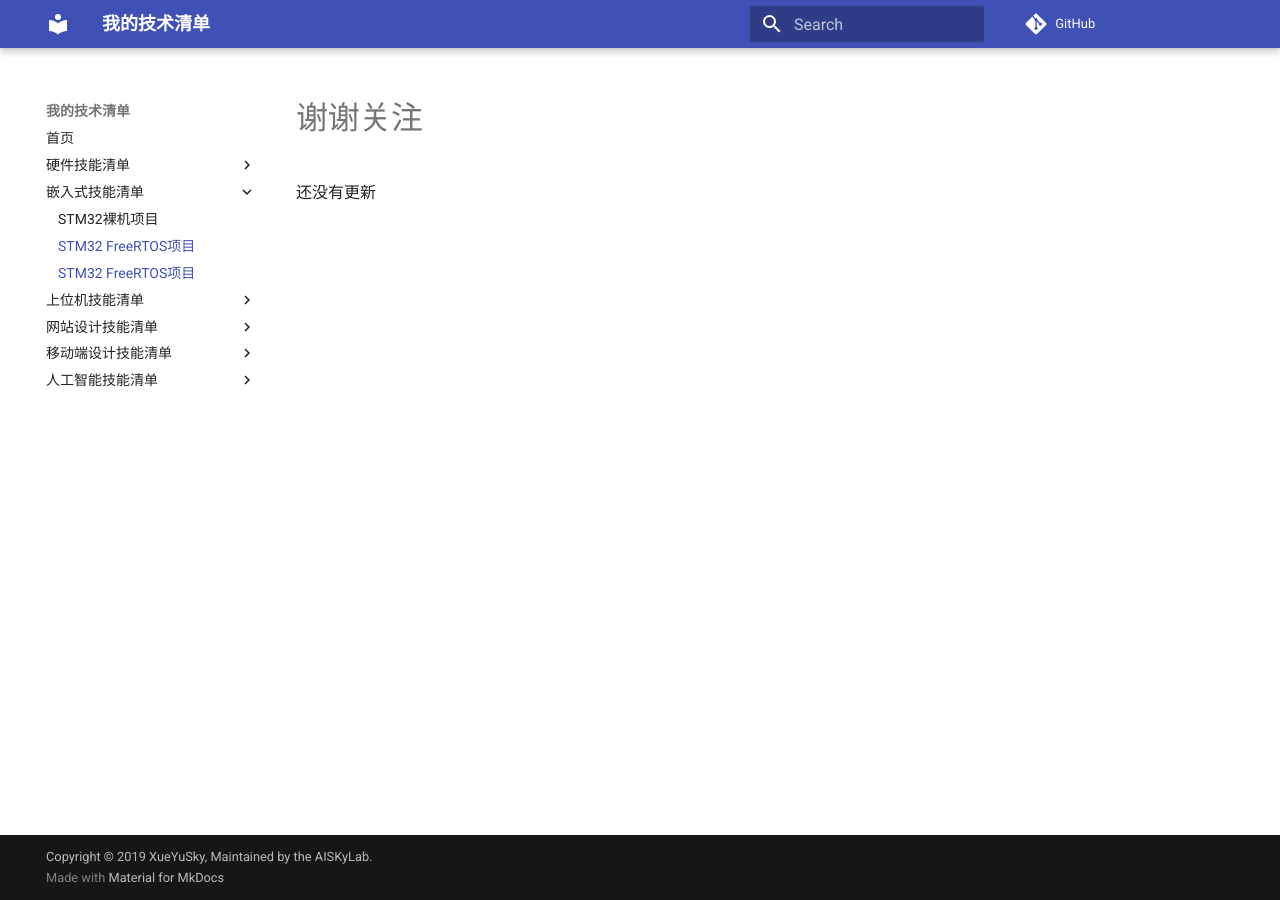
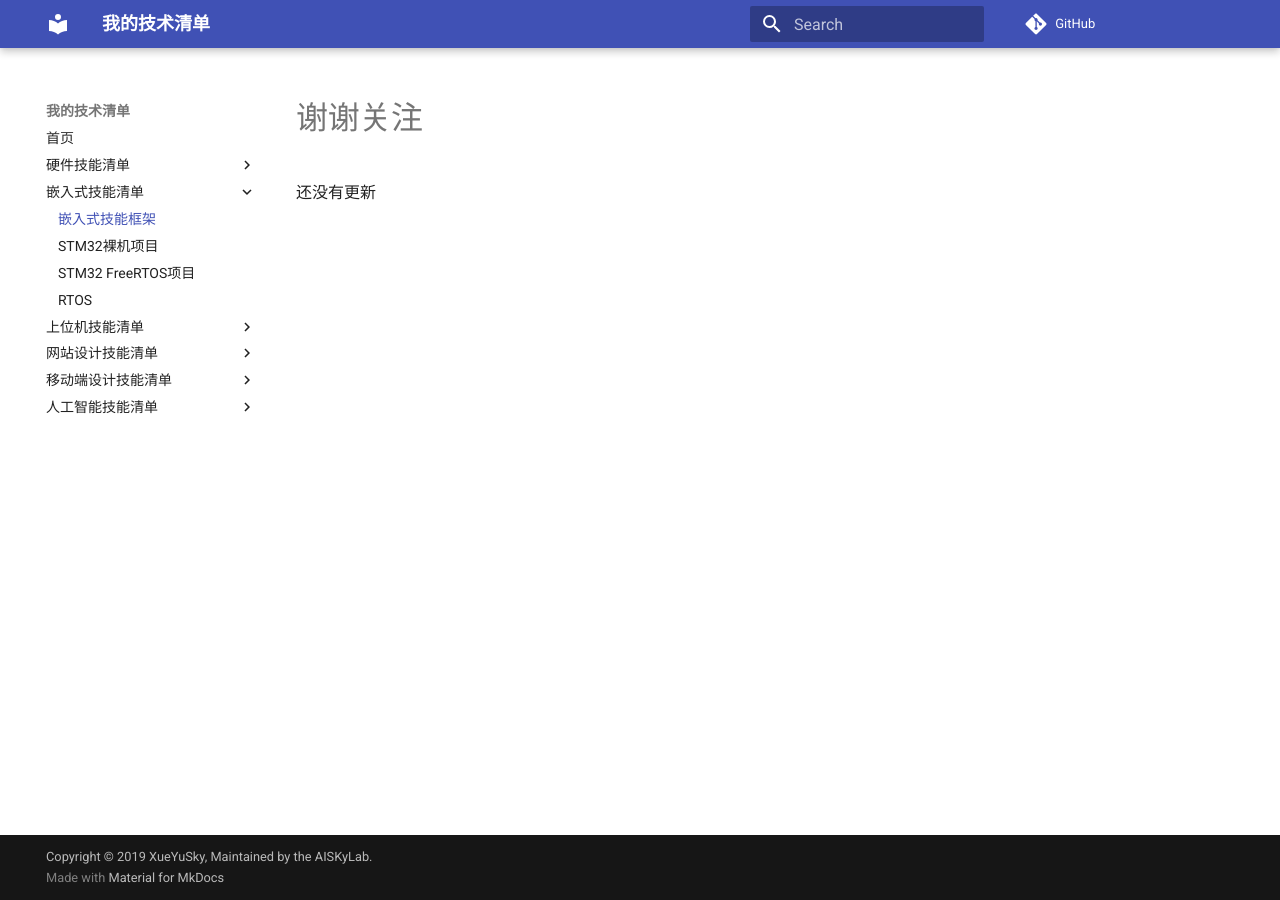
Before and after one commit to XueYuSky/TechList, an MkDocs documentation site: the page built from docs/embdesign/todo.md, in a window 1280 px wide. Built offline with MkDocs 1.6.1 and Material for MkDocs 9.7.7, drawn with Linux system fonts in a browser that asks for light colours; comment, search, counter and statistics services are not loaded; old or Windows-style settings are respelled for this version of MkDocs.

Commit message:
修改框架目录连接

```diff
--- a/mkdocs.yml
+++ b/mkdocs.yml
@@ -23,9 +23,10 @@ nav:
         - EMC与EMI: hardware/todo.md
         - PCB设计: hardware/todo.md
     - 嵌入式技能清单:
+        - 嵌入式技能框架: embdesign/todo.md
         - STM32裸机项目: embdesign/STM32Basic/todo.md
-        - STM32 FreeRTOS项目: embdesign/todo.md
-        - RTOS: embdesign/todo.md
+        - STM32 FreeRTOS项目: embdesign\STM32FreeRTOS\todo.md
+        - RTOS: embdesign\RTOS\todo.md
     - 上位机技能清单:
         - C#: software/todo.md
     - 网站设计技能清单:
```
